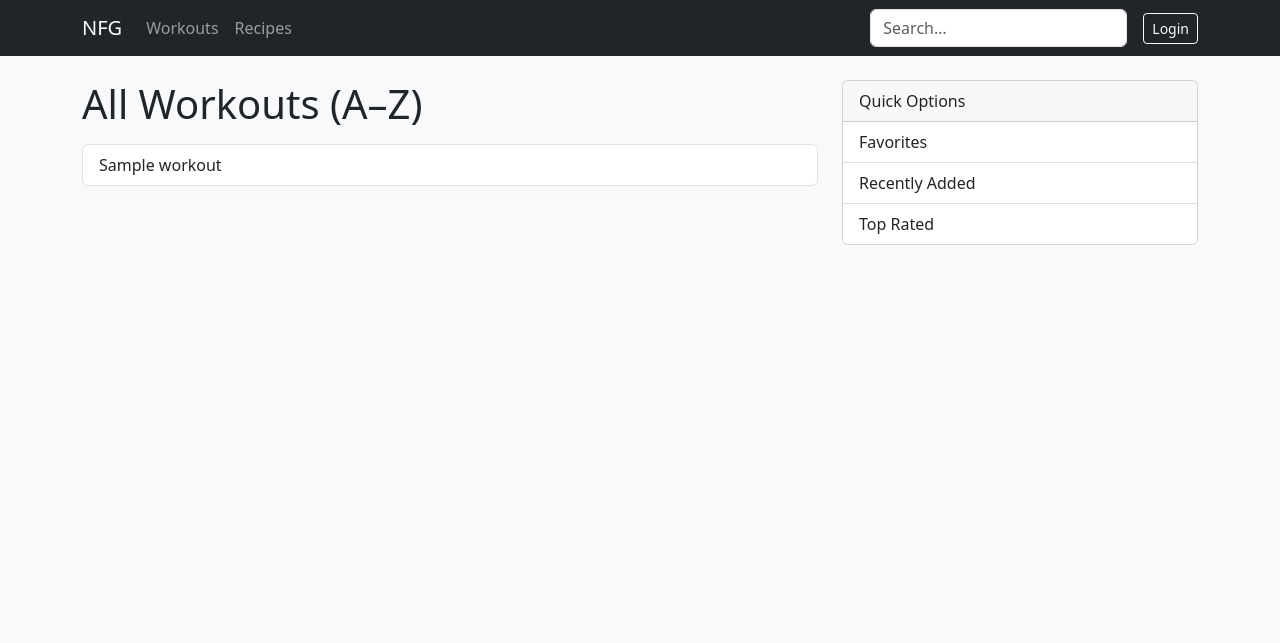
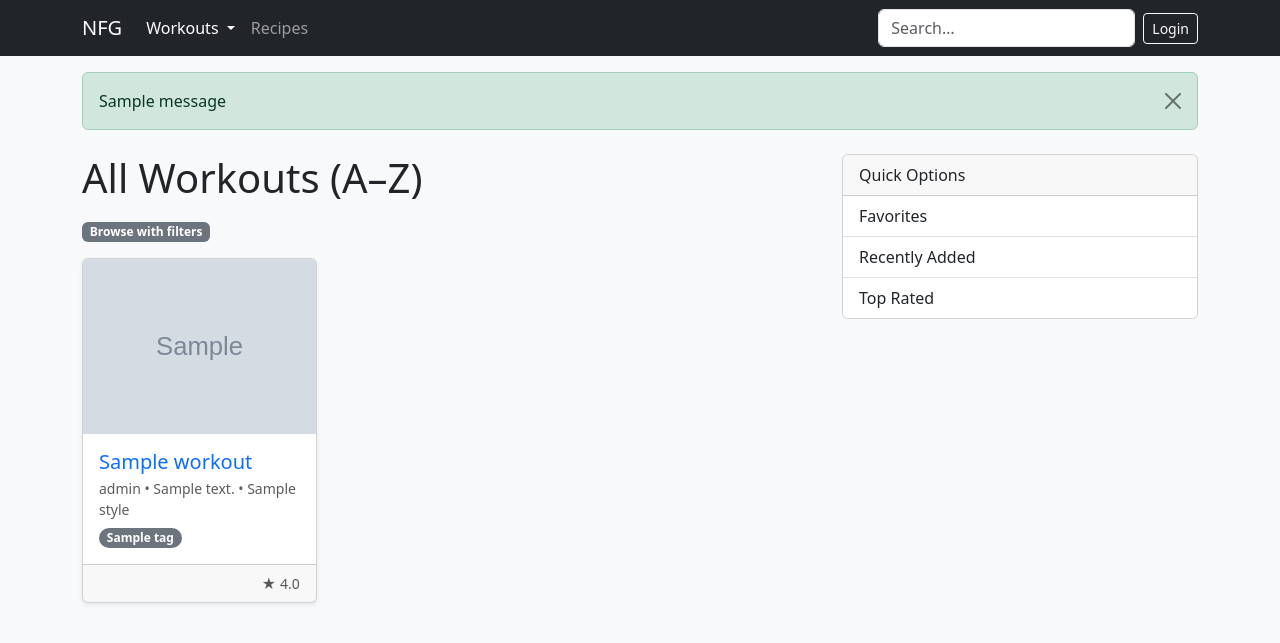
Before and after one commit to natyfbg/NFG, a Flask app: page /workouts/all in a window 1280 px wide. Shown: the top 643 px of the page. Run offline with Flask 3, Linux system fonts and the light colour scheme; grey boxes marked "Sample" are stand-in pictures; one stand-in notice (Sample message) is shown; a database or web service that is not in the repository returns one stand-in record (values such as "Sample title").

Commit message:
Working Update

```diff
--- a/backend/templates/all_workouts_index.html
+++ b/backend/templates/all_workouts_index.html
@@ -2,7 +2,7 @@
 {% block title %}All Workouts (A–Z) – NFG{% endblock %}
 
 {% block sidebar %}
-<div class="card mb-3">
+<div class="card">
   <div class="card-header">Quick Options</div>
   <div class="list-group list-group-flush">
     {% for item in quick_options %}
@@ -15,13 +15,43 @@
 {% block content %}
 <h1 class="mb-3">All Workouts (A–Z)</h1>
 
-<div class="list-group">
+<!-- Optional: tiny filter pills to jump to Browse with a preset -->
+<div class="mb-3">
+  <a class="badge text-bg-secondary text-decoration-none me-1"
+     href="{{ url_for('workouts_browse', sort='name') }}">Browse with filters</a>
+</div>
+
+<div class="row row-cols-1 row-cols-sm-2 row-cols-lg-3 g-3">
   {% for w in items %}
-    <a class="list-group-item list-group-item-action" href="{{ url_for('workout_detail', slug=w.slug) }}">
-      {{ w.name }}
-    </a>
-  {% else %}
-    <div class="alert alert-secondary">No workouts yet.</div>
+    <div class="col">
+      <div class="card h-100 shadow-sm">
+        {% set thumb = (w.images[0] if w.images and w.images|length>0 else (w.muscle_image if w.muscle_image else 'https://via.placeholder.com/600x350?text=No+Image')) %}
+        <img class="card-img-top" src="{{ thumb }}" alt="{{ w.name }}">
+        <div class="card-body">
+          <h5 class="card-title mb-1">
+            <a class="stretched-link text-decoration-none" href="{{ url_for('workout_detail', slug=w.slug) }}">
+              {{ w.name }}
+            </a>
+          </h5>
+          <div class="small text-muted mb-2">
+            {{ w.level }}
+            {% set parts = w.body_parts if w.body_parts else ([w.body_part] if w.body_part else []) %}
+            {% if parts %} • {{ parts|join(', ') }}{% endif %}
+            {% if w.style %} • {{ w.style }}{% endif %}
+          </div>
+          {% if w.tags %}
+            <div class="d-flex flex-wrap gap-1">
+              {% for t in w.tags[:4] %}
+                <span class="badge rounded-pill text-bg-secondary">{{ t }}</span>
+              {% endfor %}
+            </div>
+          {% endif %}
+        </div>
+        <div class="card-footer d-flex justify-content-end">
+          {% if w.rating is not none %}<small class="text-muted">★ {{ '%.1f'|format(w.rating) }}</small>{% endif %}
+        </div>
+      </div>
+    </div>
   {% endfor %}
 </div>
 {% endblock %}
--- a/backend/templates/base.html
+++ b/backend/templates/base.html
@@ -10,31 +10,93 @@
     <nav class="navbar navbar-expand-lg navbar-dark bg-dark">
       <div class="container">
         <a class="navbar-brand" href="{{ url_for('home') }}">NFG</a>
-        <button class="navbar-toggler" type="button" data-bs-toggle="collapse" data-bs-target="#nav" aria-controls="nav" aria-expanded="false" aria-label="Toggle navigation">
+
+        <button class="navbar-toggler" type="button" data-bs-toggle="collapse" data-bs-target="#navMain"
+                aria-controls="navMain" aria-expanded="false" aria-label="Toggle navigation">
           <span class="navbar-toggler-icon"></span>
         </button>
 
-        <div class="collapse navbar-collapse" id="nav">
+        {% set ep = request.endpoint or '' %}
+        <div class="collapse navbar-collapse" id="navMain">
           <ul class="navbar-nav me-auto mb-2 mb-lg-0">
-            <li class="nav-item"><a class="nav-link" href="{{ url_for('workouts') }}">Workouts</a></li>
-            <li class="nav-item"><a class="nav-link" href="{{ url_for('recipes') }}">Recipes</a></li>
+            <!-- Workouts dropdown -->
+            {% set workouts_active = 'active' if ep.startswith('workouts') else '' %}
+            <li class="nav-item dropdown">
+              <a class="nav-link dropdown-toggle {{ workouts_active }}" href="{{ url_for('workouts') }}"
+                 id="workoutsDropdown" role="button" data-bs-toggle="dropdown" aria-expanded="false">
+                Workouts
+              </a>
+              <ul class="dropdown-menu" aria-labelledby="workoutsDropdown">
+                <li>
+                  <a class="dropdown-item {{ 'active' if ep=='workouts' else '' }}"
+                     href="{{ url_for('workouts') }}">Landing</a>
+                </li>
+                <li>
+                  <a class="dropdown-item {{ 'active' if ep=='workouts_browse' else '' }}"
+                     href="{{ url_for('workouts_browse') }}">Browse (filters &amp; search)</a>
+                </li>
+                <li>
+                  <a class="dropdown-item {{ 'active' if ep=='workouts_all' else '' }}"
+                     href="{{ url_for('workouts_all') }}">All Workouts (A–Z)</a>
+                </li>
+                <li><hr class="dropdown-divider"></li>
+                <li>
+                  <a class="dropdown-item {{ 'active' if ep=='styles_index' else '' }}"
+                     href="{{ url_for('styles_index') }}">All Styles</a>
+                </li>
+                <li>
+                  <a class="dropdown-item {{ 'active' if ep=='body_parts_index' else '' }}"
+                     href="{{ url_for('body_parts_index') }}">All Body Parts</a>
+                </li>
+              </ul>
+            </li>
+
+            <li class="nav-item">
+              <a class="nav-link {{ 'active' if ep=='recipes' else '' }}"
+                 href="{{ url_for('recipes') }}">Recipes</a>
+            </li>
           </ul>
 
-          <form class="d-flex me-3" action="{{ url_for('search') }}" method="get" role="search">
-            <input class="form-control" type="search" placeholder="Search…" name="q" value="{{ request.args.get('q','') }}">
+          <!-- Search -->
+          <form class="d-flex me-2" action="{{ url_for('search') }}" method="get" role="search">
+            <input class="form-control" type="search" placeholder="Search…" name="q"
+                   value="{{ request.args.get('q','') }}">
           </form>
 
+          <!-- Auth buttons -->
           <div class="d-flex align-items-center gap-2">
             {% if current_user.is_authenticated %}
-              <a class="btn btn-sm btn-outline-secondary" href="{{ url_for('admin_index') }}">Admin</a>
+              <a class="btn btn-sm btn-outline-secondary {{ 'active' if ep.startswith('admin_') else '' }}"
+                 href="{{ url_for('admin_index') }}">Admin</a>
               <a class="btn btn-sm btn-outline-light" href="{{ url_for('logout') }}">Logout</a>
             {% else %}
-              <a class="btn btn-sm btn-outline-light" href="{{ url_for('login') }}">Login</a>
+              <a class="btn btn-sm btn-outline-light {{ 'active' if ep=='login' else '' }}"
+                 href="{{ url_for('login') }}">Login</a>
             {% endif %}
           </div>
         </div>
       </div>
     </nav>
+
+    <!-- Flash alerts -->
+    <div class="container mt-3">
+      {% with msgs = get_flashed_messages(with_categories=True) %}
+        {% if msgs %}
+          <div class="position-relative" style="z-index: 1;">
+            {% for category, message in msgs %}
+              {% set bs = 'info' %}
+              {% if category in ['success','danger','warning','info','primary','secondary','light','dark'] %}
+                {% set bs = category %}
+              {% endif %}
+              <div class="alert alert-{{ bs }} alert-dismissible fade show" role="alert">
+                {{ message }}
+                <button type="button" class="btn-close" data-bs-dismiss="alert" aria-label="Close"></button>
+              </div>
+            {% endfor %}
+          </div>
+        {% endif %}
+      {% endwith %}
+    </div>
 
     <main class="container my-4">
       <div class="row g-4">
```
